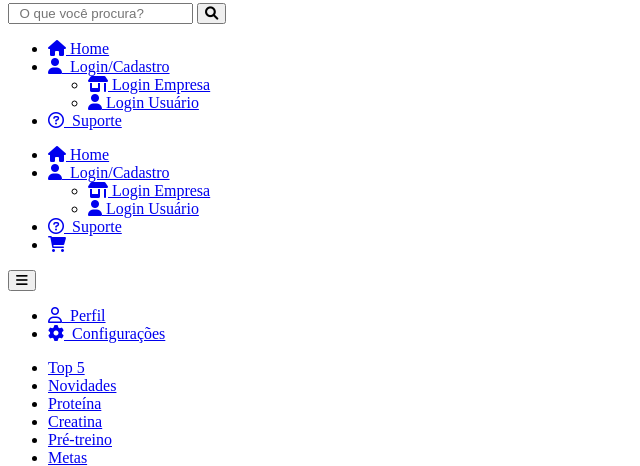
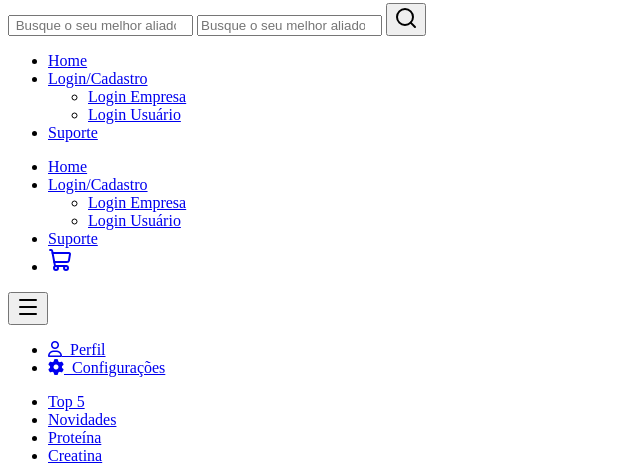
Before and after one commit to PedroRoque5/TechSuplementos, a PHP site: page / in a window 1280 px wide. Shown: the part 309-775 px from the top of the page, without its empty margins (0-640 px from the left). Run offline with PHP 8.4, Linux system fonts and the light colour scheme; a stand-in replaces the project's code that opens the database connection; some libraries are stand-ins or nearby versions.

Commit message:
Melhorando interfaces

```diff
--- a/View/home/cliente/index.php
+++ b/View/home/cliente/index.php
@@ -10,20 +10,19 @@
 <body class="usuario">
     <nav id="menu">
         <ul id="principal">
-            <li id="unico"><a href="<?= URL . "index.php?pg=home" ?>"><i class="fa-solid fa-house"></i>&nbsp;Home</a></li>
+            <li id="unico"><a href="<?= URL . "index.php?pg=home" ?>">Home</a></li>
             <li id="unico">
-                <a href="#" id="login-dropdown-toggle">
-                    <i class="fa-solid fa-user"></i>&nbsp; Login/Cadastro
+                <a href="#" id="login-dropdown-toggle">Login/Cadastro
                 </a>
                 <ul id="login-dropdown" class="hidden">
-                    <li><a href="<?= URL . 'index.php?pg=empresa' ?>"> <i id="produto" class="fa-solid fa-shop"></i>&nbsp;Login Empresa</a></li>
-                    <li><a href="<?= URL . 'index.php?pg=login' ?>"><i class="fa-solid fa-user"></i>&nbsp;Login Usuário</a></li>
+                    <li><a href="<?= URL . 'index.php?pg=empresa' ?>">Login Empresa</a></li>
+                    <li><a href="<?= URL . 'index.php?pg=login' ?>">Login Usuário</a></li>
                 </ul>
             </li>
-            <li id="unico"><a href="<?= URL . "index.php?pg=suporte" ?>"><i class="fa-regular fa-circle-question"></i>&nbsp; Suporte</a></li>
-            <li id="unico"><a href="<?= URL . "index.php?pg=carrinho" ?>"><i class="fa-solid fa-cart-shopping"></i></a></li>
+            <li id="unico"><a href="<?= URL . "index.php?pg=suporte" ?>">Suporte</a></li>
+            <li id="unico"><a href="<?= URL . "index.php?pg=carrinho" ?>"><i data-lucide="shopping-cart"></i></a></li>
         </ul>
-        <button class="dropbtn"> <i id="baricon" class="fa-solid fa-bars"></i></button>
+        <button class="dropbtn"><i data-lucide="menu"></i></button>
         <div id="sub">
             <nav id="submenu">
                 <ul class="dropdown-menu" id="navcascata">
@@ -48,13 +47,13 @@
                     <td class="saibamais">SAIBA MAIS</td>
                 </a>
             </tr>
-            <img id="banner" src="<?= ASSETS ?>image/banner.png">
+            <img id="banner" src="<?= ASSETS ?>image/techBanner.png">
         </div>
         <div id="icone">
-            <i id="icon" class="fa-solid fa-truck"></i>&nbsp; <span>Frete grátis à partir de R$200</span>
-            <i id="icon" class="fa-solid fa-qrcode"></i>&nbsp;<span>Compre em nossa loja com 5%OFF no PIX</span>
-            <i id="icon" class="fa-solid fa-percent"></i>&nbsp;<span>Use um cupom de desconto</span>
-            <i id="icon" class="fa-regular fa-credit-card"></i>&nbsp;<span>Compras em até 10X sem juros</span>
+        <div><i data-lucide="truck"></i> Frete grátis a partir de R$200</div>
+            <div><i data-lucide="qrcode"></i> 5% OFF no PIX</div>
+            <div><i data-lucide="percent"></i> Use um cupom de desconto</div>
+            <div><i data-lucide="credit-card"></i> Até 10x sem juros</div>
         </div>
     </body>
 <script>
@@ -74,4 +73,6 @@
             });
         });
 
+        lucide.createIcons();
+
 </script>
--- a/View/template/cabecalho.php
+++ b/View/template/cabecalho.php
@@ -1,39 +1,42 @@
 <!DOCTYPE html>
 <html lang="pt-br">
+
 <head>
     <meta charset="UTF-8">
     <meta name="viewport" content="width=device-width, initial-scale=1.0">
     <link href="<?= ASSETS ?>css/cabecalho.css" rel="stylesheet">
     <link href="<?= ASSETS ?>css/resultado.css" rel="stylesheet">
-    <link rel="stylesheet" href="https://cdnjs.cloudflare.com/ajax/libs/font-awesome/6.0.0-beta3/css/all.min.css">
+    <script src="https://unpkg.com/lucide@latest/dist/umd/lucide.js"></script>
     <title>Tech Suplementos</title>
 </head>
 
 <body>
     <!-- CABEÇALHO -->
     <div id="dashboard">
-        <img id="logo" src="<?= ASSETS ?>image/img.png">
+        <img id="logo" src="<?= ASSETS ?>image/Techlogo.png">
         <nav id="navmenu">
             <form id="formmenu" method="POST" action="<?= URL . "index.php?pg=resultado" ?>">
-                <input id="search" type="search" name="pesquisa" placeholder="  O que você procura?" value="<?= htmlspecialchars($termo_pesquisa ?? '') ?>">
-                <button id="lupa" type="submit">
-                    <i class="fa fa-search"></i>
+                <input id="search" type="search" name="pesquisa" placeholder=" Busque o seu melhor aliado" value="<?= htmlspecialchars($termo_pesquisa ?? '') ?>">
+
+                <form id="formmenu" method="POST" action="<?= URL . 'index.php?pg=resultado' ?>">
+                    <input id="search" type="search" name="pesquisa" placeholder="Busque o seu melhor aliado" value="<?= htmlspecialchars($termo_pesquisa ?? '') ?>">
+                    <button id="lupa" type="submit" aria-label="Buscar">
+                        <i data-lucide="search"></i>
                     </button>
                 </form>
+
         </nav>
         <nav id="menu">
             <ul id="principal">
-                <li id="unico"><a href="<?= URL . "index.php?pg=home" ?>"><i class="fa-solid fa-house"></i>&nbsp;Home</a></li>
+                <li id="unico"><a href="<?= URL . "index.php?pg=home" ?>">Home</a></li>
                 <li id="unico">
-                    <a href="#" id="login-dropdown-toggle">
-                        <i class="fa-solid fa-user"></i>&nbsp; Login/Cadastro
-                    </a>
+                    <a href="#" id="login-dropdown-toggle"> Login/Cadastro</a>
                     <ul id="login-dropdown" class="hidden">
-                        <li><a href="<?= URL . 'index.php?pg=empresa' ?>"><i id="produto" class="fa-solid fa-shop"></i>&nbsp;Login Empresa</a></li>
-                        <li><a href="<?= URL . 'index.php?pg=login' ?>"><i class="fa-solid fa-user"></i>&nbsp;Login Usuário</a></li>
+                        <li><a href="<?= URL . 'index.php?pg=empresa' ?>">Login Empresa</a></li>
+                        <li><a href="<?= URL . 'index.php?pg=login' ?>">Login Usuário</a></li>
                     </ul>
                 </li>
-                <li id="unico"><a href="<?= URL . "index.php?pg=suporte" ?>"><i class="fa-regular fa-circle-question"></i>&nbsp; Suporte</a></li>
+                <li id="unico"><a href="<?= URL . "index.php?pg=suporte" ?>">Suporte</a></li>
             </ul>
         </nav>
     </div>
@@ -122,7 +125,10 @@
             descricao.classList.toggle("descricao-oculta");
             button.textContent = descricao.classList.contains("descricao-oculta") ? "Ver Detalhes" : "Ocultar Detalhes";
         }
+
+        lucide.createIcons();
     </script>
 
 </body>
+
 </html>
--- a/View/template/rodape.php
+++ /dev/null
@@ -1,22 +0,0 @@
-<head>
-    <meta charset="UTF-8">
-    <meta name="viewport" content="width=device-width, initial-scale=1.0">
-    <link href="<?= ASSETS ?>css/rodape.css" rel="stylesheet">
-    <link rel="stylesheet" href="https://cdnjs.cloudflare.com/ajax/libs/font-awesome/6.0.0-beta3/css/all.min.css">
-    <link rel="preconnect" href="https://fonts.googleapis.com">
-    <link rel="preconnect" href="https://fonts.gstatic.com" crossorigin>
-    <link href="https://fonts.googleapis.com/css2?family=Montserrat:ital,wght@0,100..900;1,100..900&display=swap" rel="stylesheet">
-
-    <title>Tech Suplementos</title>
-</head>
-<div class="rodape">
-    <p id="rod">
-        <www>www.TechSuplementos.com.br</www>
-    </p>
-</div>
-<?php
-
-?>
-</body>
-
-</html>
--- a/index.php
+++ b/index.php
@@ -244,6 +244,4 @@ switch ($pagina) {
         break;
 }
 
-include_once './View/template/rodape.php';
-
 ob_end_flush();
```
Also changed, not shown: View/home/administrador/index.php (+5 -6 lines), View/login/administrador.php (+4 -8 lines), View/login/cliente/index.php (+6 -11 lines), public/assets/css/cabecalho.css, public/assets/css/home.css, public/assets/css/login.css, public/assets/image/Techlogo.png (added), public/assets/image/fundologin.jpg (added), public/assets/image/techBanner.png (added). Lines whose indentation alone changed are shown as unchanged.
